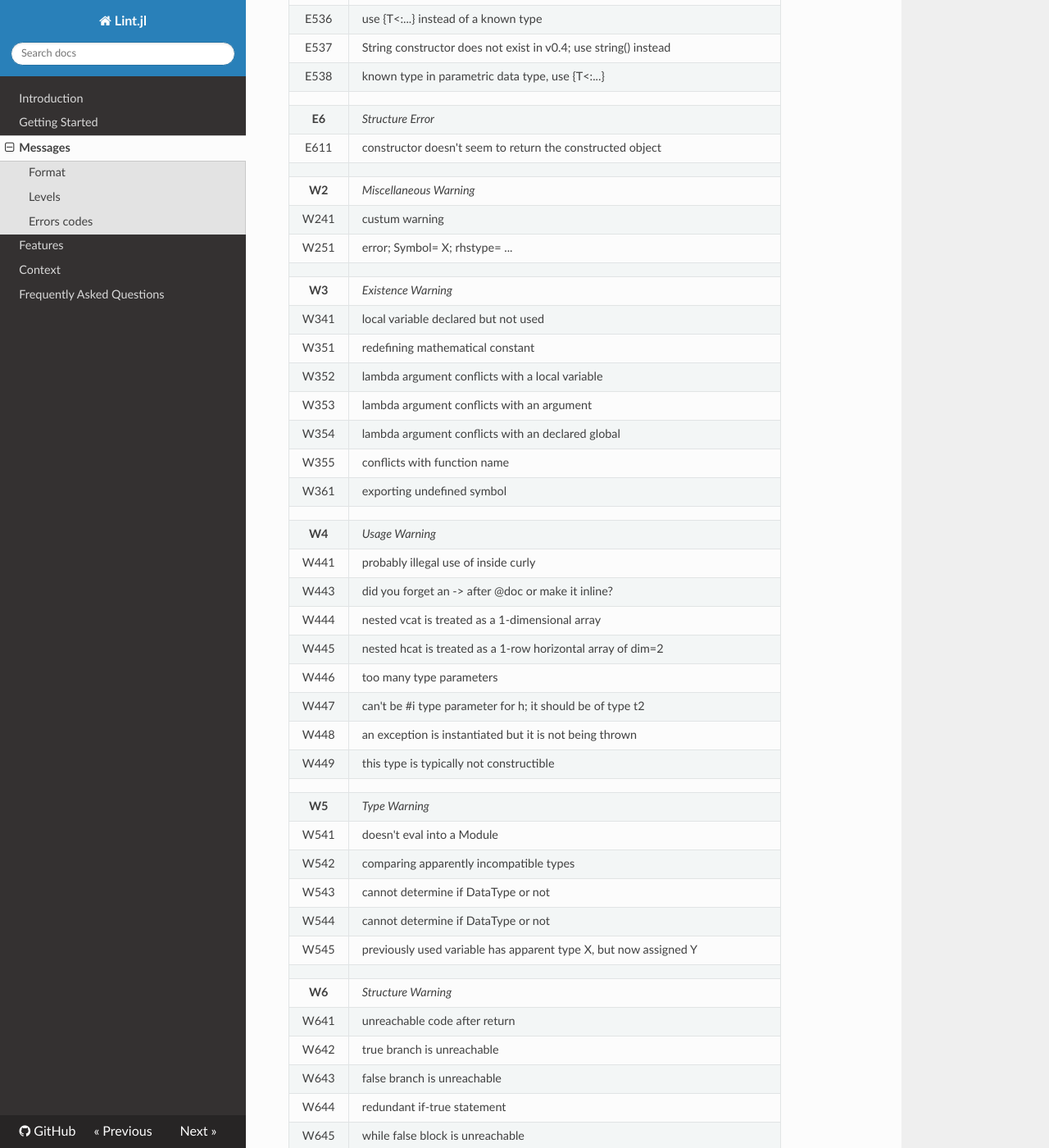
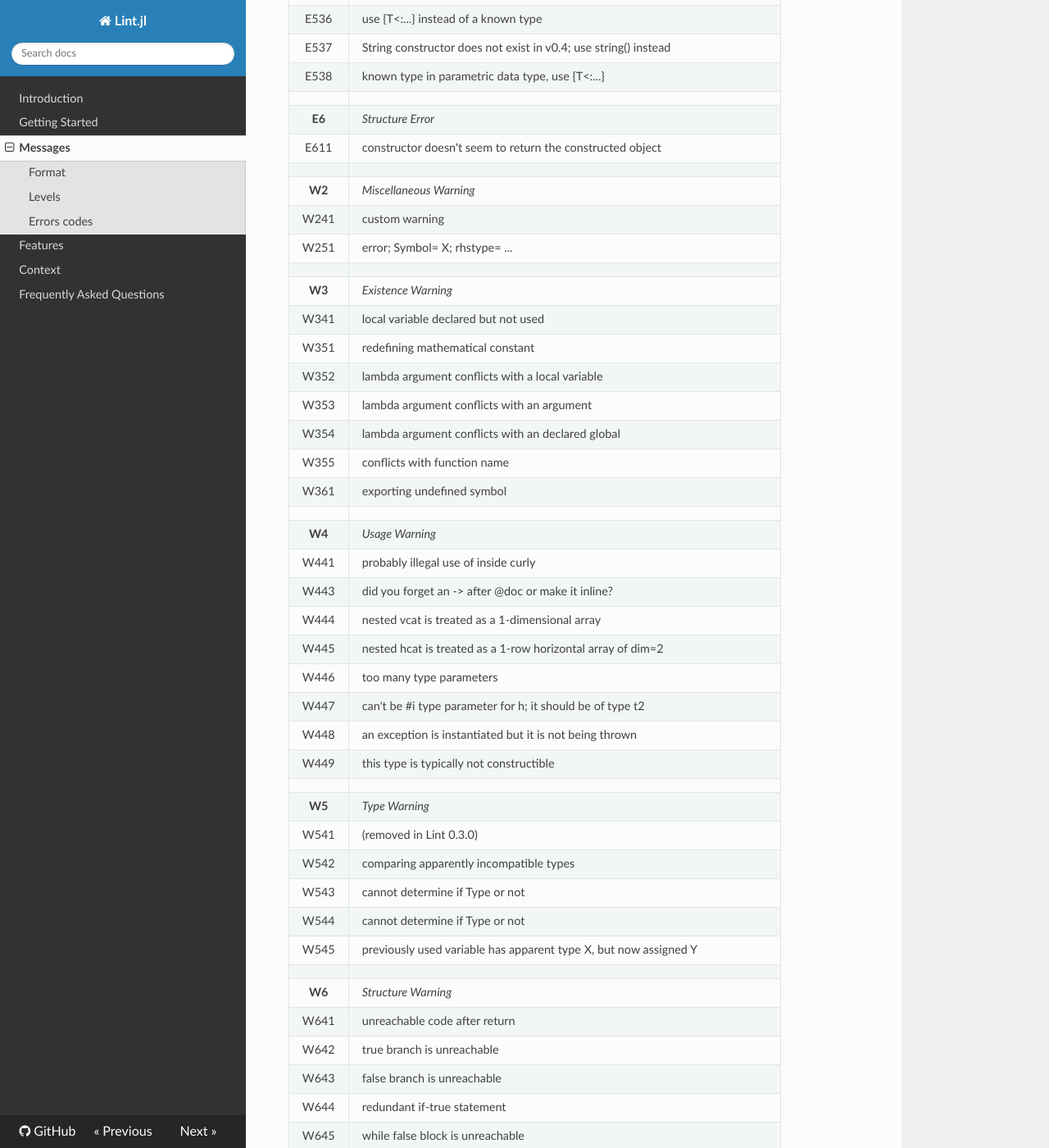
Before and after one commit to tonyhffong/Lint.jl, an MkDocs documentation site: the page built from docs/messages.md, in a window 1280 px wide and 1400 px high, scrolled down 3291 px. Shown: the whole window at 82% size. Built offline with MkDocs 1.6.1, drawn with Linux system fonts in a browser that asks for light colours; nearby versions of some CDN libraries; old or Windows-style settings are respelled for this version of MkDocs; some of the changed text lies outside the part shown.

Commit message:
Fix #171: doesn't eval into a Module

```diff
--- a/docs/messages.md
+++ b/docs/messages.md
@@ -112,7 +112,7 @@ Every error code starts with letter for the severity `E`:`ERROR`, `W`:`WARN` or
 | E611   | constructor doesn't seem to return the constructed object
 |        |
 | **W2** | *Miscellaneous Warning*
-| W241   | custum warning
+| W241   | custom warning
 | W251   | error; Symbol= X; rhstype= ...
 |        |
 | **W3** | *Existence Warning*
@@ -135,10 +135,10 @@ Every error code starts with letter for the severity `E`:`ERROR`, `W`:`WARN` or
 | W449   | this type is typically not constructible
 |        |
 | **W5** | *Type Warning*
-| W541   | doesn't eval into a Module
+| W541   | (removed in Lint 0.3.0)
 | W542   | comparing apparently incompatible types
-| W543   | cannot determine if DataType or not
-| W544   | cannot determine if DataType or not
+| W543   | cannot determine if Type or not
+| W544   | cannot determine if Type or not
 | W545   | previously used variable has apparent type X, but now assigned Y
 |        |
 | **W6** | *Structure Warning*
@@ -153,7 +153,7 @@ Every error code starts with letter for the severity `E`:`ERROR`, `W`:`WARN` or
 | I171   | LHS in assignment not understood by Lint
 |        |
 | **I2** | *Miscellaneous Info*
-| I271   | custum info
+| I271   | custom info
 | I281   | error; Signature: ...
 |        |
 | **I3** | *Existence Info*
```
Also changed, not shown: 2 other files.
